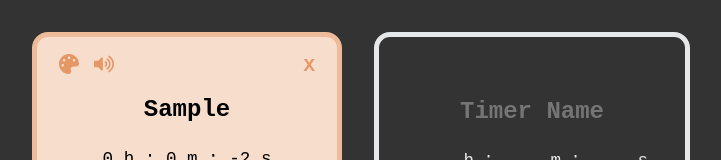
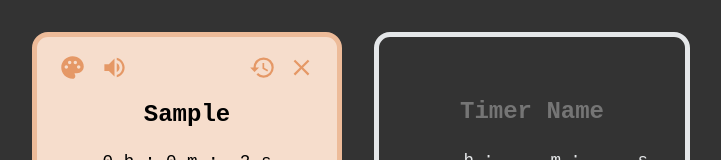
Before and after one commit to amundsno/amundsno.github.io, a React (Create React App) app: page / in a window 1280 px wide. Both pictures are taken after typing "Sample", "Sample", "Sample", "Sample" into the empty fields and a click on the button 190 px from the left and 210 px from the top of the page. Shown: the top 160 px of the page, without its empty margins (0-721 px from the left). Built offline with nearby package versions, Linux system fonts and the light colour scheme.

Commit message:
Restart handling added

```diff
--- a/src/components/TimerDeck/TimerCard/ColorCycleButton.js
+++ b/src/components/TimerDeck/TimerCard/ColorCycleButton.js
@@ -1,12 +1,15 @@
-import { FaPalette } from "react-icons/fa"
+import { MdPalette } from "react-icons/md"
+import { useContext } from "react"
+import TimerContext from "../../../context/TimerContext"
 
 const ColorCycleButton = ({ handleNextColor, handleClickAnimation }) => {
+    const {ICON_SIZE} = useContext(TimerContext)
     return (
         <button className='colorCycleButton' onClick={() => {
             handleNextColor()
             handleClickAnimation()
             }} >
-            <FaPalette size={20} />
+            <MdPalette size={ICON_SIZE} />
         </button>
     )
 }
--- a/src/components/TimerDeck/TimerCard/DeleteButton.js
+++ b/src/components/TimerDeck/TimerCard/DeleteButton.js
@@ -1,8 +1,12 @@
+import { MdClose } from "react-icons/md"
+import { useContext } from "react"
+import TimerContext from "../../../context/TimerContext"
 
 const DeleteButton = ({handleDelete}) => {
+    const {ICON_SIZE} = useContext(TimerContext)
     return (
-        <button className='delete-btn' onClick={handleDelete}>
-            X
+        <button onClick={handleDelete}>
+            <MdClose size={ICON_SIZE} />
         </button>
     )
 }
--- /dev/null
+++ b/src/components/TimerDeck/TimerCard/RestartButton.js
@@ -0,0 +1,17 @@
+import { MdRestore } from "react-icons/md"
+import { useContext } from "react"
+import TimerContext from "../../../context/TimerContext"
+
+const RestartButton = ({ handleRestart, handleClickAnimation }) => {
+    const { ICON_SIZE } = useContext(TimerContext)
+    return (
+        <button onClick={() => {
+            handleClickAnimation()
+            handleRestart()
+        }}>
+            <MdRestore size={ICON_SIZE} />
+        </button>
+    )
+}
+
+export default RestartButton
--- a/src/components/TimerDeck/TimerCard/TimerCard.js
+++ b/src/components/TimerDeck/TimerCard/TimerCard.js
@@ -4,11 +4,12 @@ import { useContext, useEffect, useState } from 'react'
 import TimerContext from '../../../context/TimerContext'
 
 import { FaPause, FaPlay } from 'react-icons/fa'
+import { MdPause, MdPlayArrow } from 'react-icons/md'
 import TimerControls from './TimerControls'
 
 const TimerCard = ({ id }) => {
     const {
-        timers, setTimers, titleRef, getColors,
+        timers, setTimers, titleRef, getColors, getEndTime,
         addToLocalStorage, removeFromLocalStorage, updateLocalStorage
     } = useContext(TimerContext)
 
@@ -72,7 +73,7 @@ const TimerCard = ({ id }) => {
         titleRef.current.focus({ preventScroll: true })
     }
 
-    const handleTogglePausePlay = () => {
+    const handleTogglePause = () => {
         if (timer.pauseTime === 0) {
             timer.pauseTime = new Date().getTime()
             setIsPaused(true)
@@ -104,7 +105,23 @@ const TimerCard = ({ id }) => {
         titleRef.current.focus({ preventScroll: true })
     }
 
+    const handleRestart = () => {
+        const timeNow = new Date().getTime()
+        const {hours, minutes, seconds } = timer.originalDuration
 
+        if (isPaused) handleTogglePause()
+
+        timer.startTime = timeNow
+        if (hours || minutes || seconds) {
+            timer.endTime = getEndTime(hours, minutes, seconds) - 1
+        } else {
+            timer.endTime = timeNow
+        }
+
+        setTimers(timers.map((item) => (item.id === timer.id ? timer : item)))
+        setRemainingTime(getRemainingTime())
+        updateLocalStorage(timer)
+    }
 
     return (
         <div
@@ -117,11 +134,11 @@ const TimerCard = ({ id }) => {
         >
             <TimerControls
                 handleDelete={handleDelete}
+                handleRestart={handleRestart}
                 handleClickAnimation={handleClickAnimation}
                 handleNextColor={handleNextColor}
                 handleToggleMute={handleToggleMute}
                 isMuted={isMuted}
-
             />
             <h2 className="card-title">{timer.title}</h2>
             <p className='duration'>
@@ -129,7 +146,7 @@ const TimerCard = ({ id }) => {
             </p>
             {/* TODO: Restart button would be nice as well */}
             <TogglePauseButton
-                handleTogglePausePlay={handleTogglePausePlay}
+                handleTogglePause={handleTogglePause}
                 handleClickAnimation={handleClickAnimation}
                 Icon={isPaused ? FaPlay : FaPause}
             />
--- a/src/components/TimerDeck/TimerCard/TimerControls.js
+++ b/src/components/TimerDeck/TimerCard/TimerControls.js
@@ -1,9 +1,10 @@
 import ColorCycleButton from "./ColorCycleButton"
 import DeleteButton from "./DeleteButton"
+import RestartButton from "./RestartButton"
 import ToggleMuteButton from "./ToggleMuteButton"
 
 const TimerControls = ({
-    handleDelete, handleNextColor, handleClickAnimation, handleToggleMute, isMuted
+    handleDelete, handleRestart, handleNextColor, handleClickAnimation, handleToggleMute, isMuted
 }) => {
     return (
         <div className='card-controls-container'>
@@ -18,7 +19,13 @@ const TimerControls = ({
                     isMuted={isMuted}
                 />
             </div>
-            <DeleteButton handleDelete={handleDelete} />
+            <div className="right-btns-container">
+                <RestartButton
+                    handleRestart={handleRestart}
+                    handleClickAnimation={handleClickAnimation}
+                />
+                <DeleteButton handleDelete={handleDelete} />
+            </div>
         </div>
     )
 }
--- a/src/components/TimerDeck/TimerCard/ToggleMuteButton.js
+++ b/src/components/TimerDeck/TimerCard/ToggleMuteButton.js
@@ -1,16 +1,19 @@
-import { FaVolumeMute, FaVolumeUp } from "react-icons/fa"
+import { MdVolumeUp, MdVolumeMute } from "react-icons/md"
+import { useContext } from "react"
+import TimerContext from "../../../context/TimerContext"
 
 const ToggleMuteButton = ({ handleClickAnimation, handleToggleMute, isMuted }) => {
+    const {ICON_SIZE} = useContext(TimerContext)
     return (
         <button onClick={() => {
             handleToggleMute()
             handleClickAnimation()
         }}>
             {!isMuted &&
-                <FaVolumeUp size={20} />
+                <MdVolumeUp size={ICON_SIZE} />
             }
             {isMuted &&
-                <FaVolumeMute size={20} />
+                <MdVolumeMute size={ICON_SIZE} />
             }
         </button>
     )
--- a/src/components/TimerDeck/TimerCard/TogglePauseButton.js
+++ b/src/components/TimerDeck/TimerCard/TogglePauseButton.js
@@ -1,9 +1,9 @@
 
-const TogglePauseButton = ({ handleTogglePausePlay, Icon, handleClickAnimation }) => {
+const TogglePauseButton = ({ handleTogglePause, Icon, handleClickAnimation }) => {
     return (
         <button
             className='toggle-pause-btn'
-            onClick={() => {handleTogglePausePlay(); handleClickAnimation();}}
+            onClick={() => {handleTogglePause(); handleClickAnimation();}}
         >
             <Icon size={20} />
         </button>
--- a/src/components/TimerDeck/TimerForm/TimerForm.js
+++ b/src/components/TimerDeck/TimerForm/TimerForm.js
@@ -2,13 +2,15 @@ import { useContext, useState } from "react"
 import TimerContext from "../../../context/TimerContext"
 import TitleInput from "./TitleInput"
 import TimeInput from "./TimeInput"
-import { FaCheck, FaPlay, FaPlayCircle } from "react-icons/fa"
+import { FaPlay } from "react-icons/fa"
 
 const TimerForm = () => {
 
     const MAX_TITLE_LENGTH = 20
 
-    const { timers, setTimers, titleRef, addToLocalStorage } = useContext(TimerContext)
+    const {
+        timers, setTimers, titleRef, addToLocalStorage, getEndTime
+    } = useContext(TimerContext)
 
     const [title, setTitle] = useState('')
     const [hours, setHours] = useState('')
@@ -30,13 +32,9 @@ const TimerForm = () => {
             id,
             title: title ? title : `Timer ${id.toString()}`,
             startTime: new Date().getTime(),
-            endTime:
-                new Date().getTime() +
-                ((hoursInt * 60 + minutesInt) * 60 + secondsInt + (
-                    // If a time is set, add one second to include it in the timer
-                    (hoursInt || minutesInt || secondsInt ? 1 : 0)
-                )) * 1000,
+            endTime: getEndTime(hoursInt, minutesInt, secondsInt),
             pauseTime: 0,
+            originalDuration: {hours: hoursInt, minutes: minutesInt, seconds: secondsInt},
             colorIndex: timers.length ? timers[timers.length - 1].colorIndex + 1 : 0
         }
         setTimers([...timers, newTimer])
--- a/src/context/TimerContext.js
+++ b/src/context/TimerContext.js
@@ -4,6 +4,8 @@ import colors from "./colors";
 const TimerContext = createContext({})
 
 export const TimerContextProvider = ({ children }) => {
+
+    const ICON_SIZE = 27;
 
     const titleRef = useRef()
 
@@ -36,8 +38,18 @@ export const TimerContextProvider = ({ children }) => {
         return colors[colorIndex % (colors.length)]
     }
 
+    const getEndTime = (hours, minutes, seconds) => {
+        return new Date().getTime() +
+            ((hours * 60 + minutes) * 60 + seconds + (
+                // If a time is set, add one second to include it in the timer
+                (hours || minutes || seconds ? 1 : 0)
+            )) * 1000
+    }
+
     return (
         <TimerContext.Provider value={{
+            ICON_SIZE,
+            getEndTime,
             timers, setTimers,
             titleRef,
             getColors,
--- a/src/index.css
+++ b/src/index.css
@@ -72,12 +72,6 @@ input {
   margin-bottom: 1rem;
 }
 
-.delete-btn {
-  font-family: inherit;
-  font-weight: bolder;
-  font-size: larger;
-}
-
 .card-controls-container {
   display: flex;
   justify-content: space-between;
```
